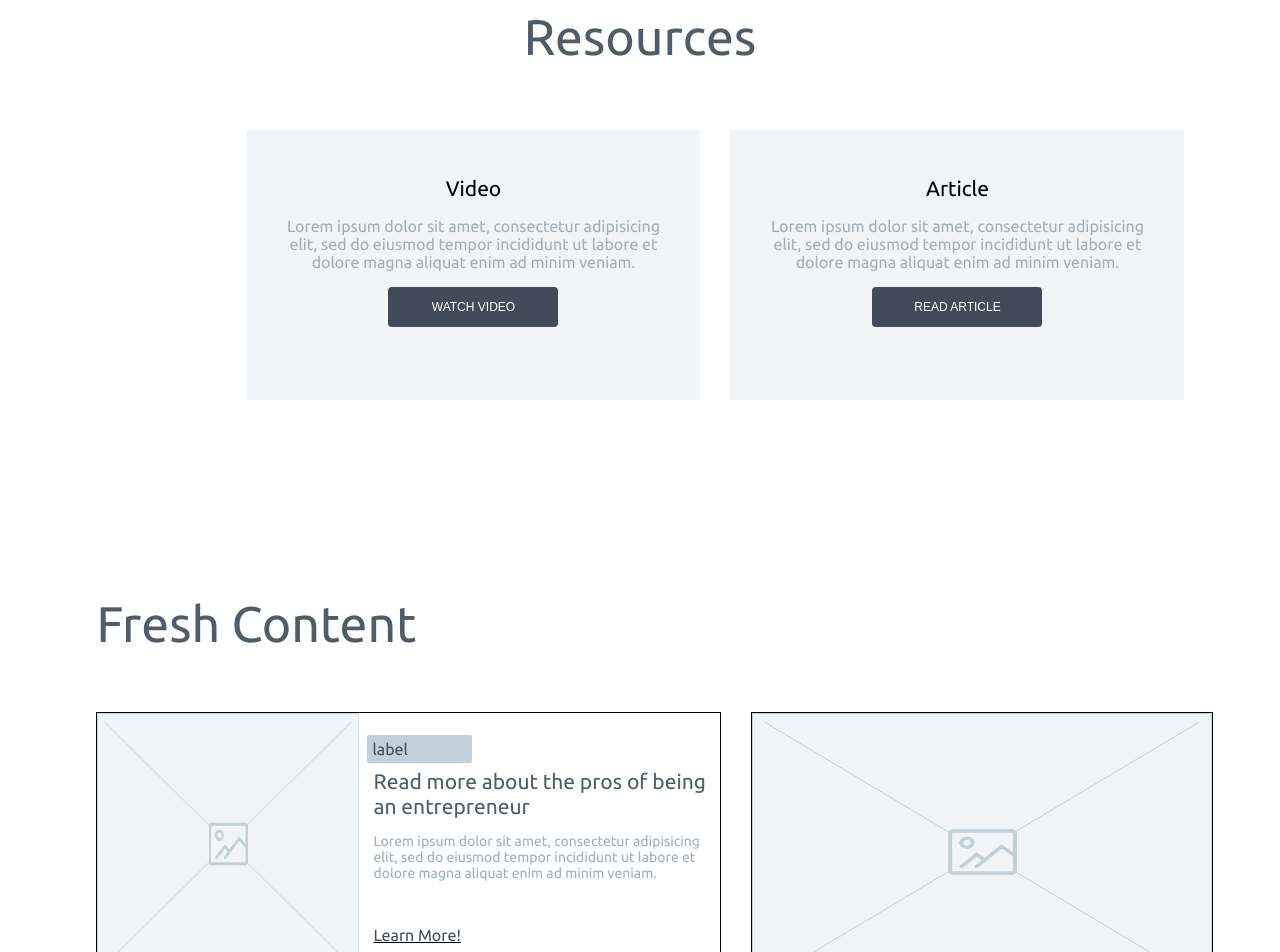
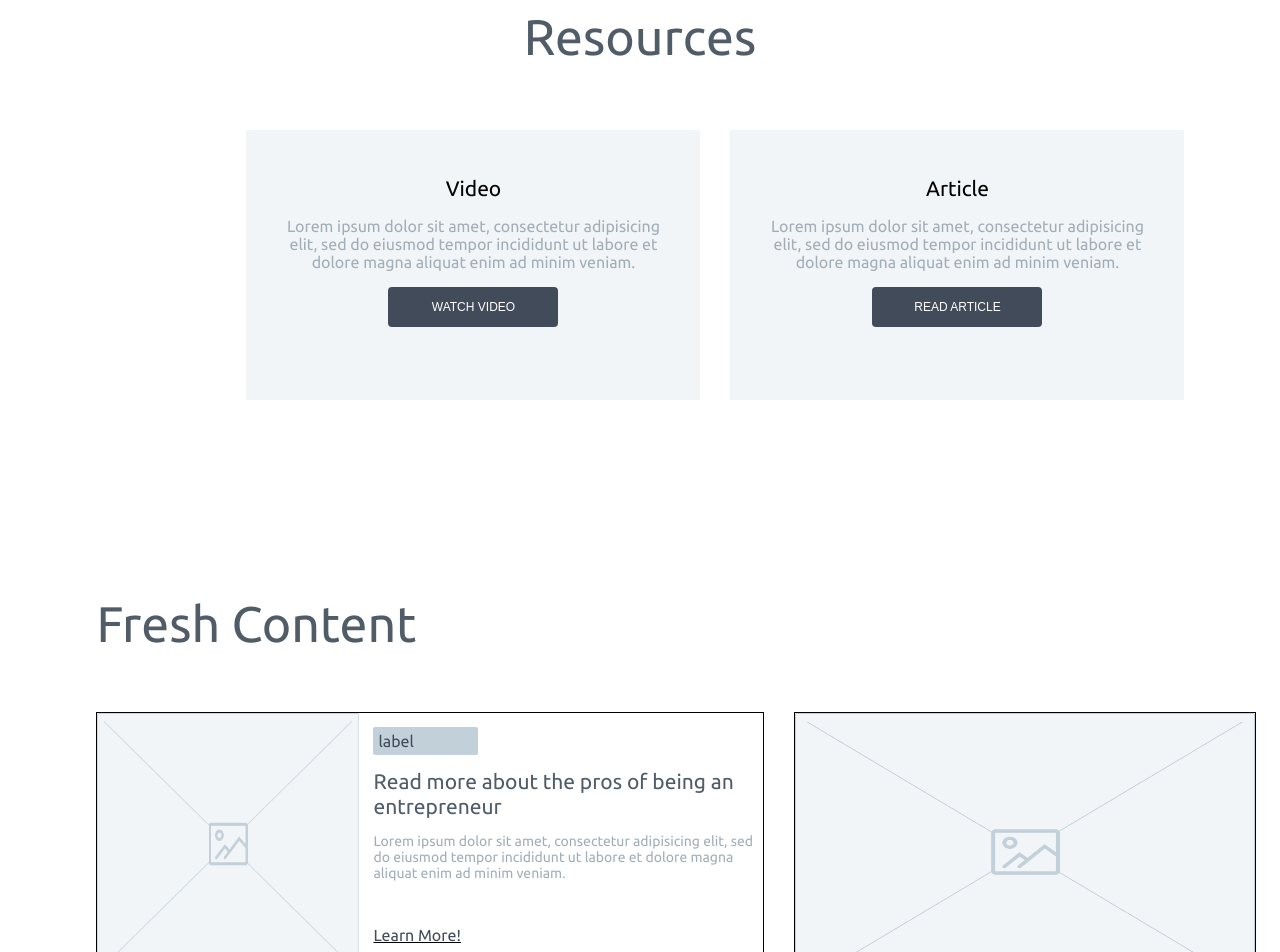
Before and after one commit to jroter/miniature-pancakes, a React (Create React App) app: page /resources in a window 1280 px wide. Shown: the top 952 px of the page. Built offline with nearby package versions, Linux system fonts and the light colour scheme.

Commit message:
resource page complete? Wrath of donald awaits

```diff
--- a/src/pages/ResourcePage.css
+++ b/src/pages/ResourcePage.css
@@ -74,6 +74,8 @@ body {
 
 .small-card-info {
     padding-top: 14px;
+    padding-left: 14px;
+    min-width: 390px;
 }
 
 .small-card-image {
@@ -87,26 +89,20 @@ body {
     font-size: 21px;
     color: #505D68;
     padding-top: 14px;
-    width: 333px;
-    padding-left: 14px;
-    padding-right: 14px;
 }
 
 .small-card-excerpt {
     color: #A1AEB7;
     font-size: 14px;
-    padding-left: 14px;
     padding-top: 14px;
 }
 
 .small-card-hyper-link {
-    padding-left: 14px;
     padding-top: 45px;
     text-decoration: underline;
 }
 
 .label {
-    position: relative;
     top: 8px;
     left: 8px;
     background-color: #C2D1D9;
```
